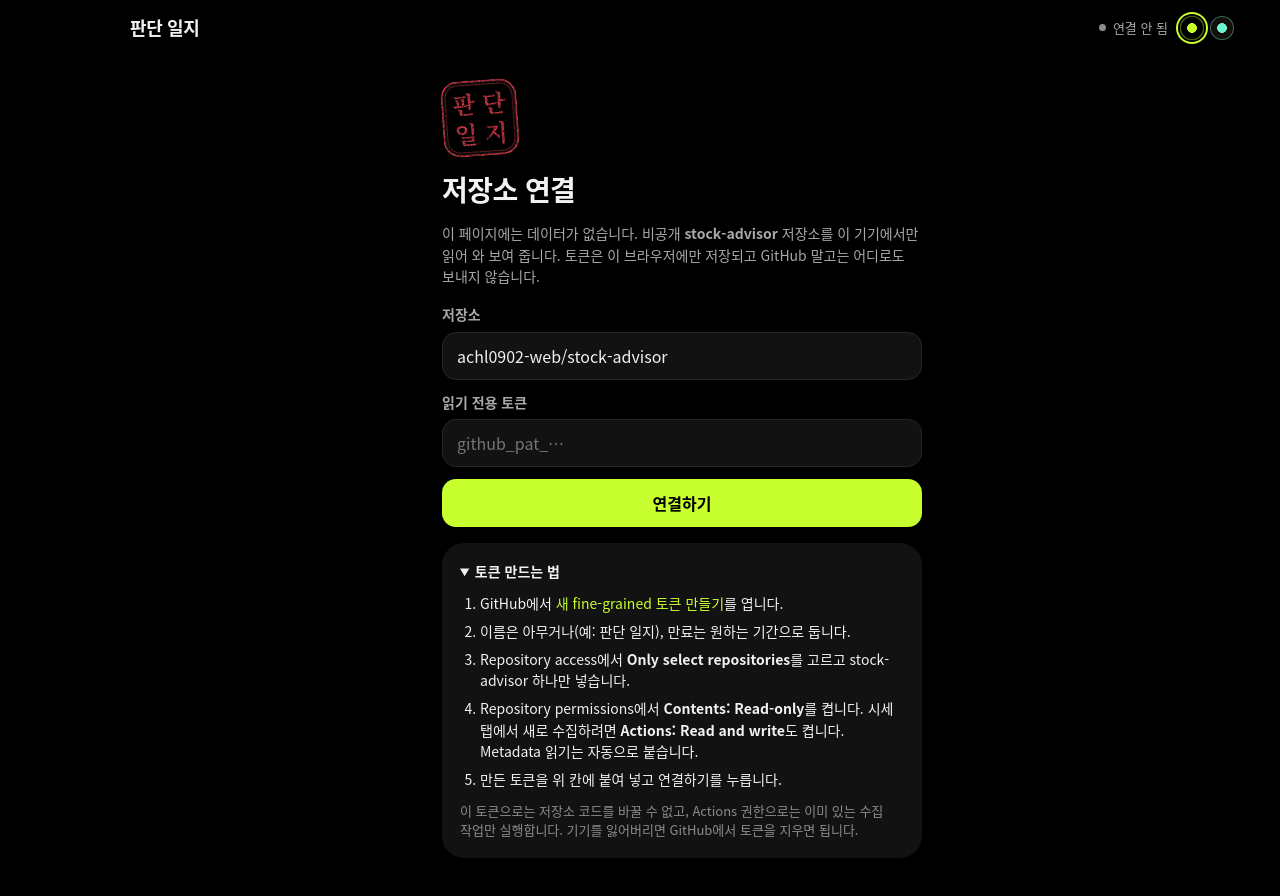
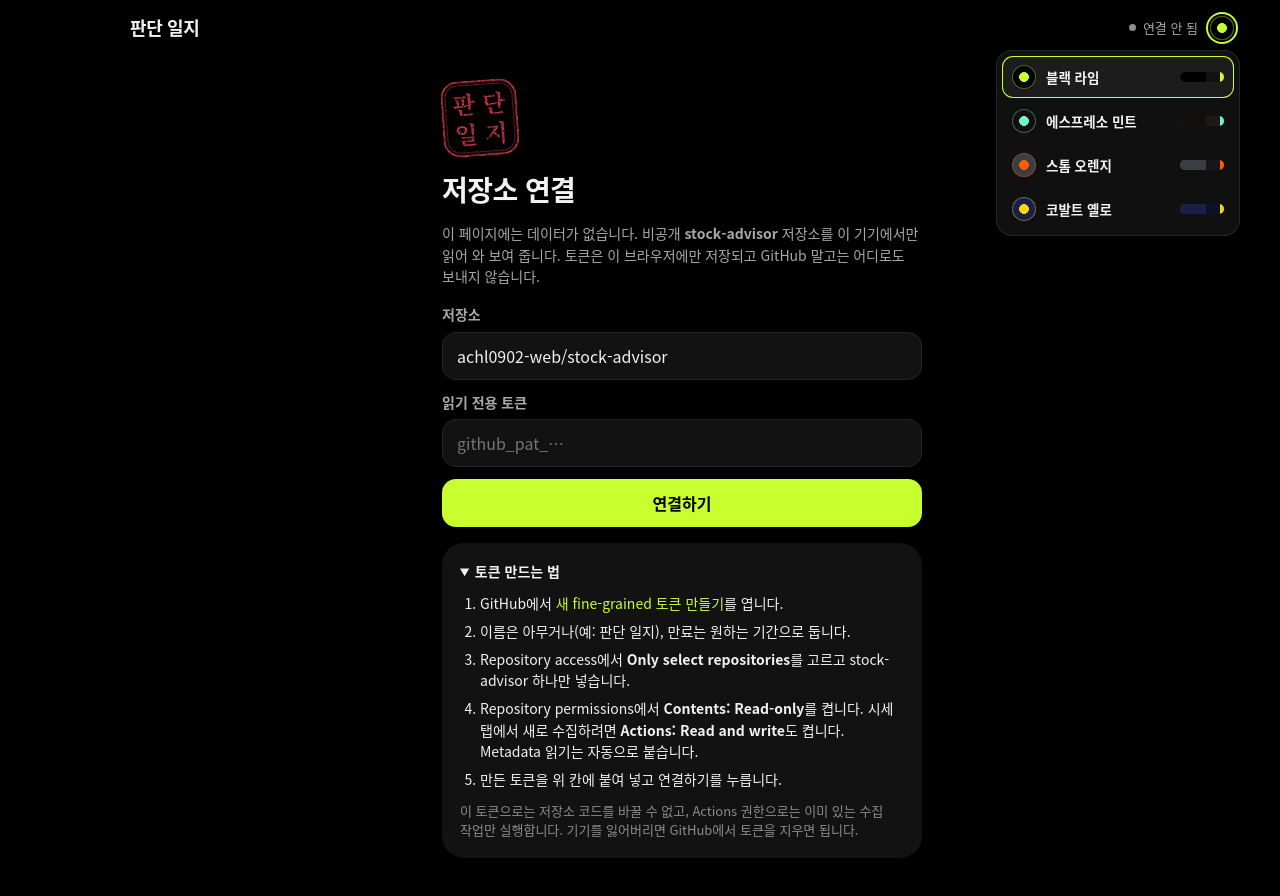
Before and after one commit to achl0902-web/stock-advisor-web, a plain HTML site: page log.html in a window 1280 px wide. Both pictures are taken after a click on the button 1192 px from the left and 28 px from the top of the page. Drawn offline with Linux system fonts and the light colour scheme; a web font is replaced by a local one.

Commit message:
테마 추가(스톰 오렌지·코발트 옐로), 테마 고르기를 단추 하나 + 목록으로 (#24)
- 스톰 오렌지: Storm Grey 60 · Matte Black 30 · Safety Orange 10(바탕이 패널보다 밝아 카드가 떠 보인다)
- 코발트 옐로: Cobalt Night 60 · Black Navy 30 · Signal Yellow 10(바탕이 파래서 하락 파랑을 밝게)
- 지금 테마 동그라미를 누르면 이름과 60·30·10 막대가 있는 목록이 열린다(바깥 누르기·Esc로 닫힘, 화살표로 이동)


Claude-Session: https://claude.ai/code/session_01EznHarNWxpPA8BXDSSzFLB

Co-authored-by: claude <noreply@anthropic.com>

```diff
--- a/assets/theme.js
+++ b/assets/theme.js
@@ -1,56 +1,98 @@
-// 판단 일지·시세판 공용 테마. 기본은 블랙 라임, 에스프레소 민트를 고를 수 있다.
-// 선택은 이 기기(localStorage "sa:theme")에만 저장하고, <html data-palette>로 적용한다.
-// 화면이 깜빡이지 않게 <head>에서 동기로 읽는다. [data-theme-switch] 자리에 고르기 버튼을 그린다.
+// 판단 일지·시세판·QLD 백테스터 공용 테마. 기본은 블랙 라임.
+// 선택은 이 기기(localStorage "sa:theme")에만 저장하고, <html data-palette>로 적용한다. 색 값은 tokens.css(백테스터는 ui.css)에 있다.
+// 화면이 깜빡이지 않게 <head>에서 동기로 읽는다. [data-theme-switch] 자리에 지금 테마 단추를 그리고, 누르면 고르는 목록이 열린다.
 (function () {
   var KEY = "sa:theme";
-  var THEMES = [
-    { id: "black", label: "블랙 라임", base: "#000000", accent: "#c8ff2e" },
-    { id: "espresso", label: "에스프레소 민트", base: "#140f0b", accent: "#6cf5cf" },
+  var THEMES = [ // base 60 · panel 30 · accent 10
+    { id: "black", label: "블랙 라임", base: "#000000", panel: "#121212", accent: "#c8ff2e" },
+    { id: "espresso", label: "에스프레소 민트", base: "#140f0b", panel: "#201913", accent: "#6cf5cf" },
+    { id: "storm", label: "스톰 오렌지", base: "#3a3e44", panel: "#17181b", accent: "#ff5f00" },
+    { id: "cobalt", label: "코발트 옐로", base: "#18204a", panel: "#0c1029", accent: "#ffd60a" },
   ];
+  var byId = function (id) { return THEMES.filter(function (t) { return t.id === id; })[0]; };
   function read() {
-    try { var v = localStorage.getItem(KEY); return THEMES.some(function (t) { return t.id === v; }) ? v : "black"; }
+    try { var v = localStorage.getItem(KEY); return byId(v) ? v : "black"; }
     catch (e) { return "black"; }
   }
   function apply(id) {
     document.documentElement.setAttribute("data-palette", id);
     var meta = document.querySelector('meta[name="theme-color"]');
-    var t = THEMES.filter(function (x) { return x.id === id; })[0];
-    if (meta && t) meta.setAttribute("content", t.base);
+    if (meta) meta.setAttribute("content", byId(id).base);
+  }
+  function paint(el, t) {
+    el.style.setProperty("--dot-base", t.base);
+    el.style.setProperty("--dot-panel", t.panel);
+    el.style.setProperty("--dot-accent", t.accent);
   }
   function set(id) {
     try { localStorage.setItem(KEY, id); } catch (e) { /* 저장소가 막힌 브라우저 */ }
     apply(id);
-    document.querySelectorAll("[data-theme-switch] button").forEach(function (b) {
-      b.setAttribute("aria-pressed", String(b.dataset.palette === id));
+    document.querySelectorAll("[data-theme-switch]").forEach(function (el) {
+      var t = byId(id), btn = el.querySelector(".theme-btn");
+      if (btn) { paint(btn, t); btn.setAttribute("aria-label", "테마: " + t.label); }
+      el.querySelectorAll("[role=menuitemradio]").forEach(function (b) { b.setAttribute("aria-checked", String(b.dataset.palette === id)); });
     });
     window.dispatchEvent(new CustomEvent("sa-theme", { detail: id }));
   }
   function mount(el) {
     if (!el || el.dataset.mounted) return;
     el.dataset.mounted = "1";
-    el.setAttribute("role", "group");
-    el.setAttribute("aria-label", "테마");
-    var cur = read();
+    var cur = byId(read());
+    var btn = document.createElement("button");
+    btn.type = "button";
+    btn.className = "theme-dot theme-btn";
+    btn.setAttribute("aria-haspopup", "menu");
+    btn.setAttribute("aria-expanded", "false");
+    btn.setAttribute("aria-label", "테마: " + cur.label);
+    paint(btn, cur);
+    var menu = document.createElement("div");
+    menu.className = "theme-menu";
+    menu.setAttribute("role", "menu");
+    menu.setAttribute("aria-label", "테마");
+    menu.hidden = true;
     THEMES.forEach(function (t) {
       var b = document.createElement("button");
       b.type = "button";
-      b.className = "theme-dot";
+      b.setAttribute("role", "menuitemradio");
       b.dataset.palette = t.id;
-      b.title = t.label;
-      b.setAttribute("aria-label", t.label);
-      b.setAttribute("aria-pressed", String(t.id === cur));
-      b.style.setProperty("--dot-base", t.base);
-      b.style.setProperty("--dot-accent", t.accent);
-      b.addEventListener("click", function () { set(t.id); });
-      el.appendChild(b);
+      b.setAttribute("aria-checked", String(t.id === cur.id));
+      paint(b, t);
+      b.innerHTML = '<span class="theme-dot" aria-hidden="true"></span><span class="theme-name"></span><span class="theme-bar" aria-hidden="true"><i></i><i></i><i></i></span>';
+      b.querySelector(".theme-name").textContent = t.label;
+      b.addEventListener("click", function () { set(t.id); close(); btn.focus(); });
+      menu.appendChild(b);
     });
+    function open() { menu.hidden = false; btn.setAttribute("aria-expanded", "true"); (menu.querySelector("[aria-checked=true]") || menu.firstChild).focus(); }
+    function close() { menu.hidden = true; btn.setAttribute("aria-expanded", "false"); }
+    btn.addEventListener("click", function () { menu.hidden ? open() : close(); });
+    document.addEventListener("click", function (e) { if (!menu.hidden && !el.contains(e.target)) close(); });
+    el.addEventListener("keydown", function (e) {
+      if (e.key === "Escape" && !menu.hidden) { close(); btn.focus(); }
+      if ((e.key === "ArrowDown" || e.key === "ArrowUp") && !menu.hidden) {
+        var items = [].slice.call(menu.children), i = items.indexOf(document.activeElement);
+        items[(i + (e.key === "ArrowDown" ? 1 : items.length - 1)) % items.length].focus();
+        e.preventDefault();
+      }
+    });
+    el.appendChild(btn);
+    el.appendChild(menu);
   }
   var css = document.createElement("style");
   css.textContent =
-    "[data-theme-switch]{display:inline-flex;gap:6px;align-items:center}" +
-    ".theme-dot{width:24px;height:24px;border-radius:50%;padding:0;cursor:pointer;border:1px solid color-mix(in srgb,var(--dot-accent) 40%,transparent);" +
+    "[data-theme-switch]{position:relative;display:inline-flex;align-items:center}" +
+    ".theme-dot{display:inline-block;width:24px;height:24px;border-radius:50%;padding:0;flex:none;border:1px solid color-mix(in srgb,var(--dot-accent) 40%,transparent);" +
     "background:radial-gradient(circle at 50% 50%,var(--dot-accent) 0 30%,var(--dot-base) 33%)}" +
-    ".theme-dot[aria-pressed=true]{box-shadow:0 0 0 2px var(--dot-base),0 0 0 4px var(--dot-accent)}";
+    ".theme-btn{cursor:pointer;box-shadow:0 0 0 2px var(--dot-base),0 0 0 4px var(--dot-accent)}" +
+    ".theme-menu{position:absolute;right:-6px;top:calc(100% + 10px);z-index:60;display:grid;gap:2px;min-width:244px;padding:6px;border-radius:16px;" +
+    "background:color-mix(in srgb,var(--panel,#121212) 92%,transparent);-webkit-backdrop-filter:blur(18px);backdrop-filter:blur(18px);" +
+    "box-shadow:inset 0 0 0 1px var(--line,#262626),0 16px 40px -10px rgba(0,0,0,.75)}" +
+    ".theme-menu[hidden]{display:none}" +
+    ".theme-menu button{display:grid;grid-template-columns:24px 1fr 44px;align-items:center;gap:10px;padding:9px 10px;border:0;border-radius:11px;background:none;" +
+    "color:var(--ink,#f2f2f2);font:inherit;font-size:13.5px;font-weight:600;text-align:left;white-space:nowrap;cursor:pointer}" +
+    ".theme-menu button:hover,.theme-menu button:focus-visible{background:var(--raised,#1c1c1c);outline:none}" +
+    ".theme-menu button[aria-checked=true]{background:var(--raised,#1c1c1c);box-shadow:inset 0 0 0 1px var(--dot-accent)}" +
+    ".theme-bar{display:flex;height:10px;border-radius:5px;overflow:hidden;box-shadow:inset 0 0 0 1px rgba(255,255,255,.18)}" +
+    ".theme-bar i{display:block}.theme-bar i:nth-child(1){flex:6;background:var(--dot-base)}.theme-bar i:nth-child(2){flex:3;background:var(--dot-panel)}.theme-bar i:nth-child(3){flex:1;background:var(--dot-accent)}";
   document.head.appendChild(css);
   apply(read());
   window.saTheme = { themes: THEMES, get: read, set: set, mount: mount };
--- a/assets/tokens.css
+++ b/assets/tokens.css
@@ -1,5 +1,5 @@
 /* 판단 일지·시세판 공용 바탕: 색·글꼴 토큰과 화면 이동 탭.
-   60 바탕 · 30 패널 · 10 형광 포인트. 기본 블랙 라임, data-palette="espresso"면 에스프레소 민트(assets/theme.js). 라이트 모드 없음.
+   60 바탕 · 30 패널 · 10 형광 포인트. 기본 블랙 라임, data-palette로 에스프레소 민트·스톰 오렌지·코발트 옐로(assets/theme.js). 라이트 모드 없음.
    색은 국내 시장 관례: 상승·매수 빨강, 하락·매도 파랑. 부호·글자와 늘 함께 쓴다. */
 
 :root {
@@ -29,6 +29,34 @@
   --font-seal: "Nanum Myeongjo", "Noto Serif KR", "Noto Serif CJK KR", "AppleMyungjo", "Batang", serif;
   --tab-h: 56px;
   --rail: 84px;
+}
+:root[data-palette="storm"] {   /* 스톰 오렌지: Storm Grey 60 · Matte Black 30 · Safety Orange 10 — 바탕이 패널보다 밝아 카드가 떠 보인다 */
+  --bg: #3a3e44;
+  --panel: #17181b;
+  --raised: #25272b;
+  --line: #2f3237;
+  --grid: #1f2124;
+  --ink: #f3f4f6;
+  --sub: #b9bec6;
+  --dim: #9aa0a8;
+  --flat: #a0a5ad;
+  --accent: #ff5f00;
+  --accent-ink: #120800;
+}
+:root[data-palette="cobalt"] {  /* 코발트 옐로: Cobalt Night 60 · Black Navy 30 · Signal Yellow 10. 바탕이 파래서 하락 파랑을 밝게 */
+  --bg: #18204a;
+  --panel: #0c1029;
+  --raised: #1a2150;
+  --line: #252d5c;
+  --grid: #141a3c;
+  --ink: #eef0ff;
+  --sub: #b2b8e0;
+  --dim: #939ac6;
+  --flat: #9aa0c9;
+  --accent: #ffd60a;
+  --accent-ink: #1a1500;
+  --down: #4f8cff;
+  --down-ink: #8db4ff;
 }
 :root[data-palette="espresso"] {
   --bg: #140f0b;
```
Also changed, not shown: 1 other file.
